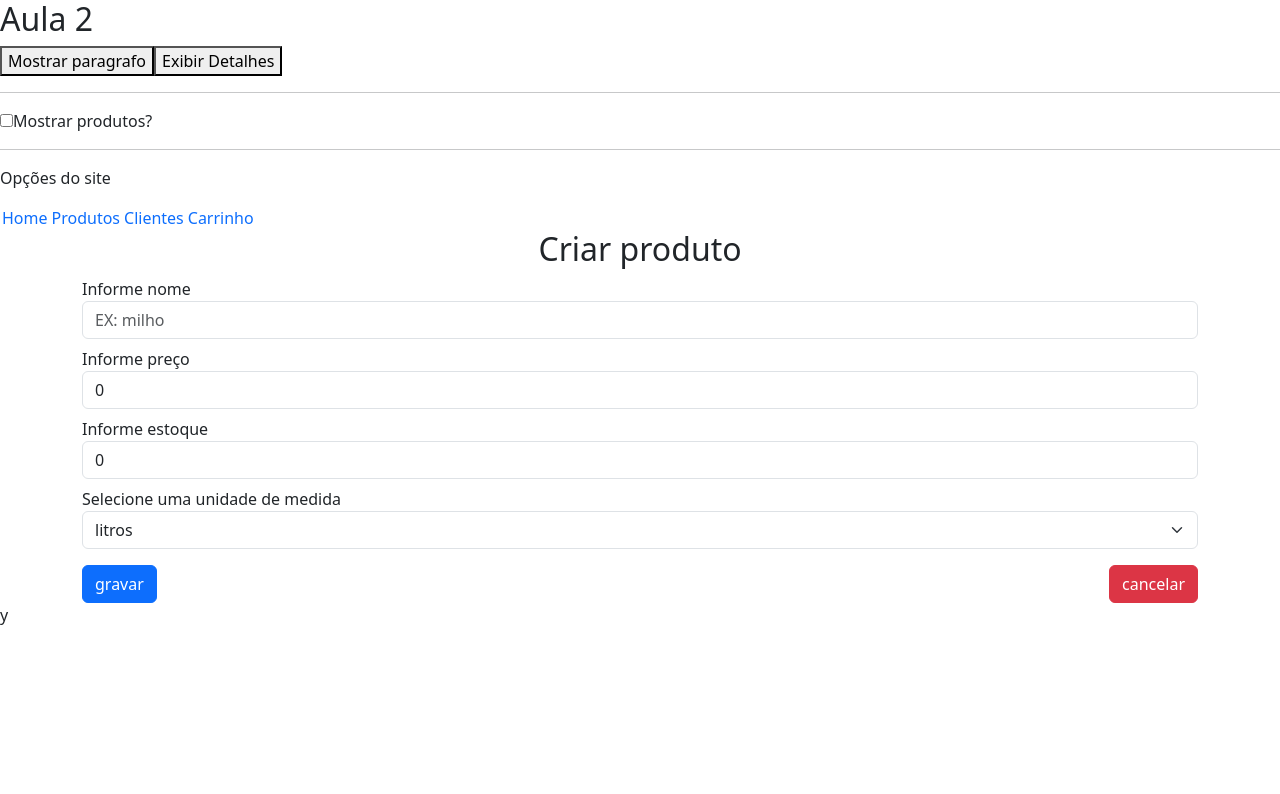
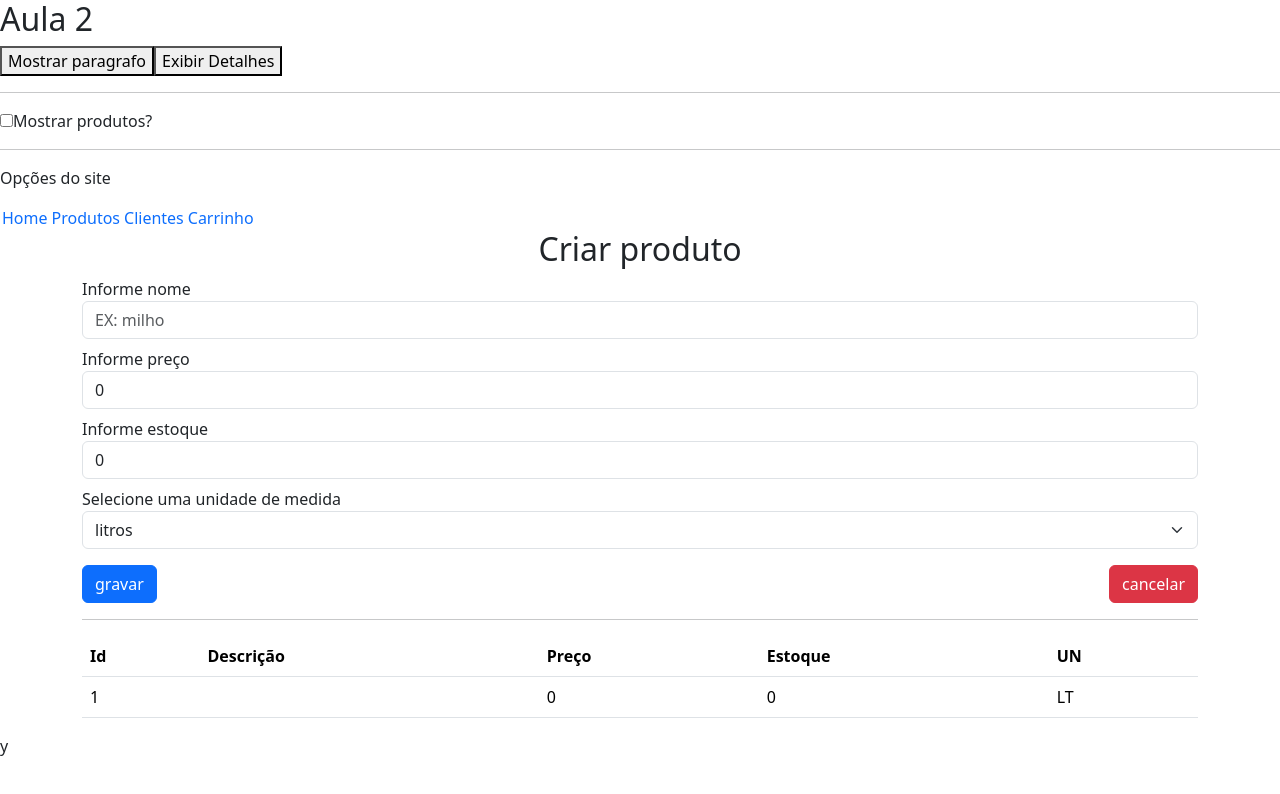
Before and after one commit to instrutorvilson/angular-pr, an Angular app: page /produtos in a window 1280 px wide. Both pictures are taken after a click on the button "gravar". Shown: the top 794 px of the page. Built offline with nearby package versions, Linux system fonts and the light colour scheme.

Commit message:
Criando service

```diff
--- /dev/null
+++ b/src/app/interfaces/IProduto.ts
@@ -0,0 +1,7 @@
+export interface IProduto {
+    id?:number,
+    descricao: string,
+    unMedida: string,
+    preco: number,
+    estoque: number
+  }
--- a/src/app/produto/produto.html
+++ b/src/app/produto/produto.html
@@ -30,5 +30,27 @@ placeholder="EX: milho" />
         <button class="btn btn-danger">cancelar</button>
     </div>
 
+    <hr/>
+    <table class="table table-stripped">
+        <thead>
+            <tr>
+                <th>Id</th>
+                <th>Descrição</th>
+                <th>Preço</th>
+                <th>Estoque</th>
+                <th>UN</th>
+            </tr>
+        </thead>
+        <tbody>
+            <tr *ngFor="let p of produtos">
+                <td>{{p.id}}</td>
+                <td>{{p.descricao}}</td>
+                <td>{{p.preco}}</td>
+                <td>{{p.estoque}}</td>
+                <td>{{p.unMedida}}</td>
+            </tr>
+        </tbody>
+    </table>
+
 </div>
 y
--- a/src/app/produto/produto.ts
+++ b/src/app/produto/produto.ts
@@ -1,24 +1,25 @@
 import { Component } from '@angular/core';
 import { FormsModule } from '@angular/forms';
-
-interface IProduto {
-  id?:number,
-  descricao: string,
-  unMedida: string,
-  preco: number,
-  estoque: number
-}
+import { IProduto } from '../interfaces/IProduto';
+import { ProdutoService } from '../produtoService';
+import { CommonModule } from '@angular/common';
 
 @Component({
   selector: 'app-produto',
-  imports: [FormsModule],
+  imports: [FormsModule,CommonModule],
   templateUrl: './produto.html',
   styleUrl: './produto.css',
 })
 export class Produto {
   produto:IProduto = {descricao:'',preco:0, unMedida: 'LT',estoque:0}
 
+  produtos:IProduto[] = []
+
+   constructor(private prod_service: ProdutoService){}
+
   salvar():void{
-    console.log(this.produto)
+    this.prod_service.salvar(this.produto)
+    this.produtos = this.prod_service.getProdutos()
   }
+
 }
--- /dev/null
+++ b/src/app/produtoService.ts
@@ -0,0 +1,20 @@
+import { Injectable } from '@angular/core';
+import { Observable } from 'rxjs';
+import { IProduto } from './interfaces/IProduto';
+
+@Injectable({
+  providedIn: 'root',
+})
+export class ProdutoService {
+  private produtos:IProduto[] = []
+
+  salvar(produto:IProduto){
+     produto.id = this.produtos.length + 1
+     this.produtos.push(produto)
+     return produto
+  }
+
+  getProdutos(){
+    return this.produtos
+  }
+}
```
Also changed, not shown: 1 other file (tests, documents, lock files or other folders).
